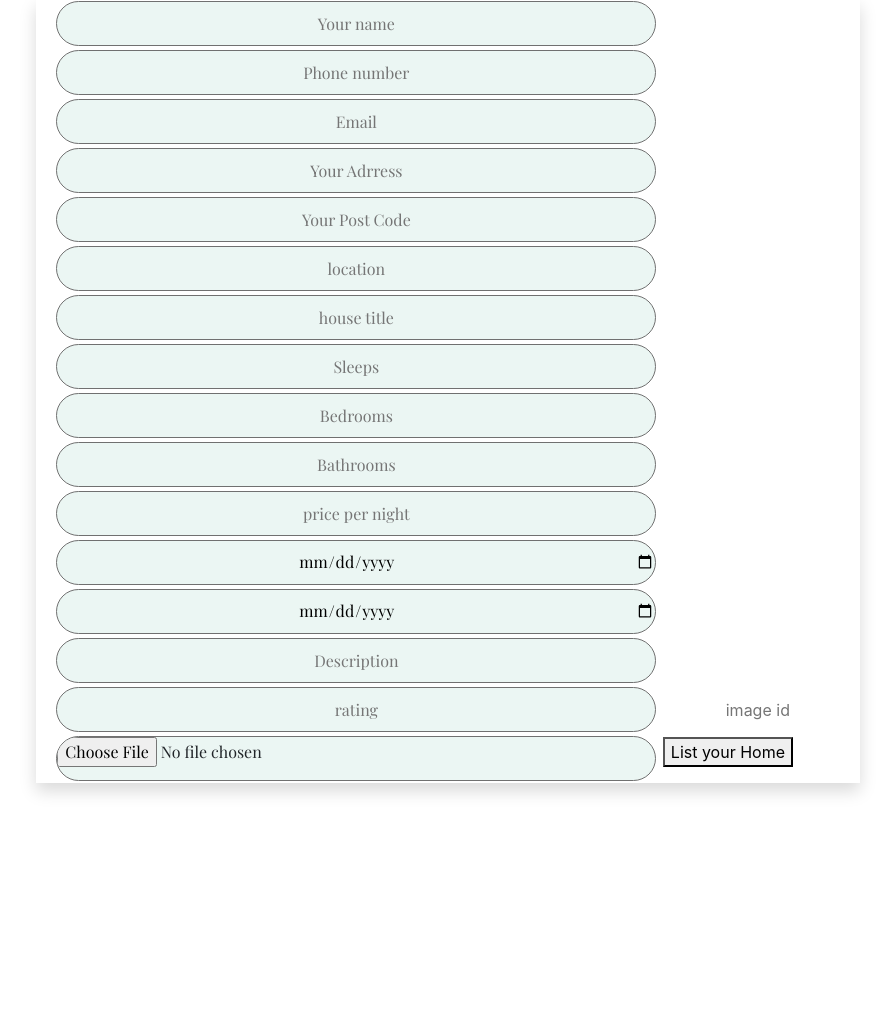
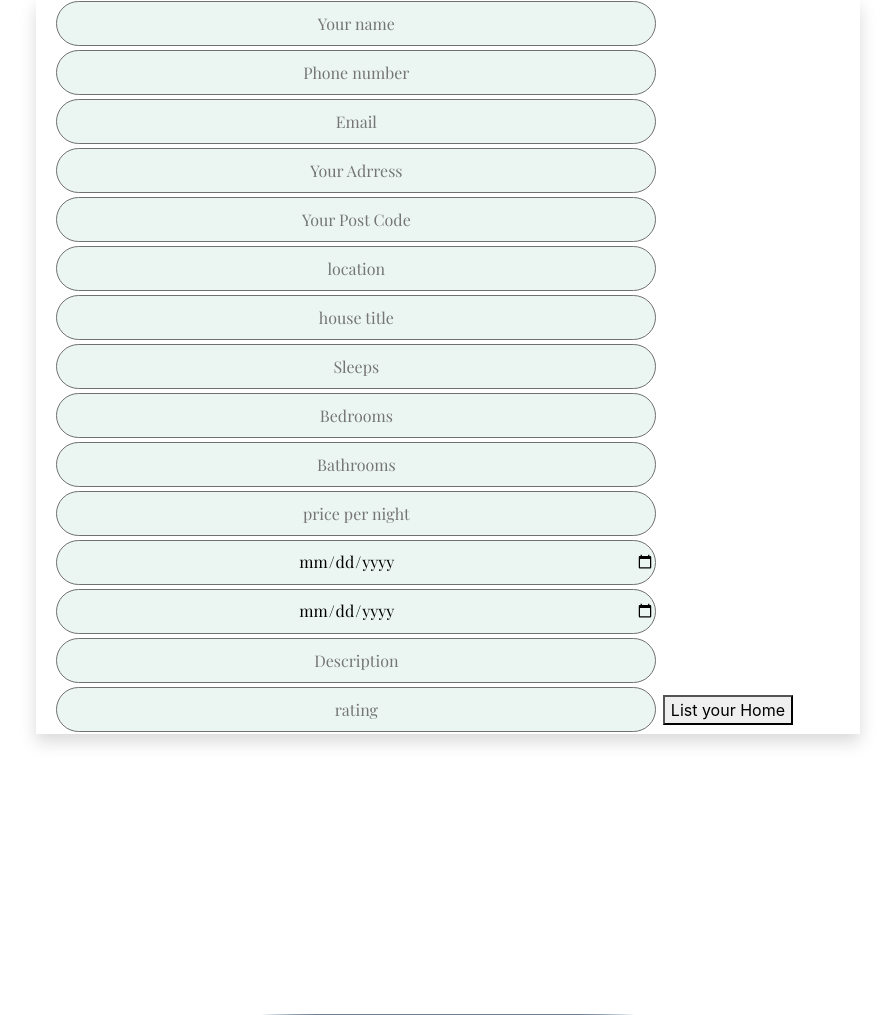
Before and after one commit to e-h-dev/kosher-gataways, a Django app: page /rentals/list_home in a window 1280 px wide. Shown: the part 176-1191 px from the top of the page, without its empty margins (192-1087 px from the left). Run offline with Django 5.2, Linux system fonts and the light colour scheme; a user stored in the database is signed in; some libraries are stand-ins or nearby versions; some web fonts are replaced.

Commit message:
Fix issues in list home form

```diff
--- a/kosher_getaways/rentals/templates/rentals/list_home.html
+++ b/kosher_getaways/rentals/templates/rentals/list_home.html
@@ -41,8 +41,8 @@
                     <input type="date" id="available_till" name="available_till" placeholder="available till" class="list-form-input">
                     <input type="text" id="description" name="description" placeholder="Description" class="list-form-input">
                     <input type="number" id="rating" name="rating" placeholder="rating" class="list-form-input">
-                    <input type="text" id="image_id" name="rental" placeholder="image id">
-                    <input type="file" id="image" name="image" class="list-form-input" placeholder="upload your image">
+                    <!-- <input type="text" id="image_id" name="rental" placeholder="image id">
+                    <input type="file" id="image" name="image" class="list-form-input" placeholder="upload your image"> -->
                     <button type="submit">List your Home</button>
                 </form>
             </div>
--- a/kosher_getaways/rentals/views.py
+++ b/kosher_getaways/rentals/views.py
@@ -52,7 +52,8 @@ def list_home(request):
             print("your rental is invalid")
             print(form.errors)
             print(image_form.errors)
-            return redirect('rentals')
+
+        return redirect('rentals')
 
     else:
         form = RentalForm()
```
Also changed, not shown: kosher_getaways/db.sqlite3.
